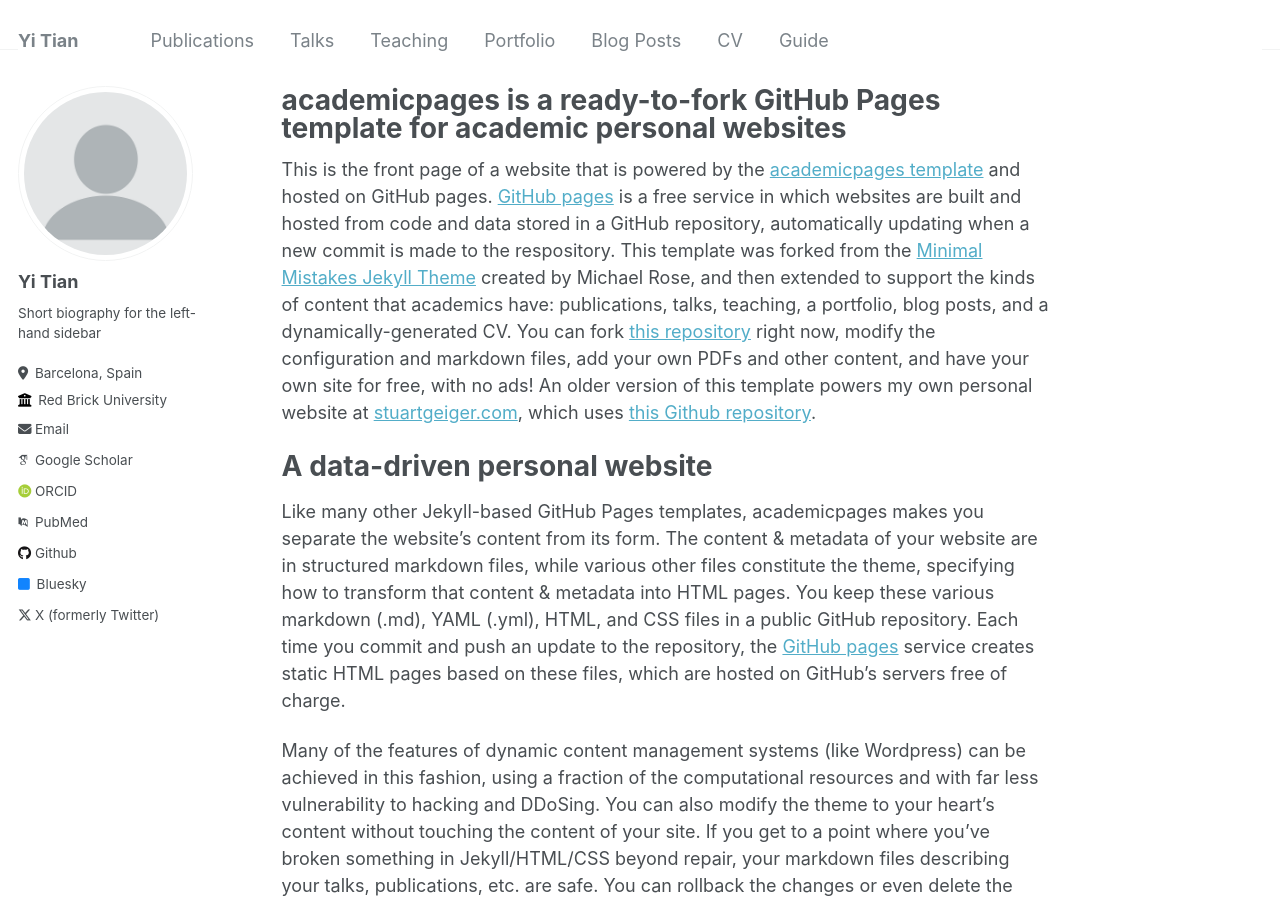
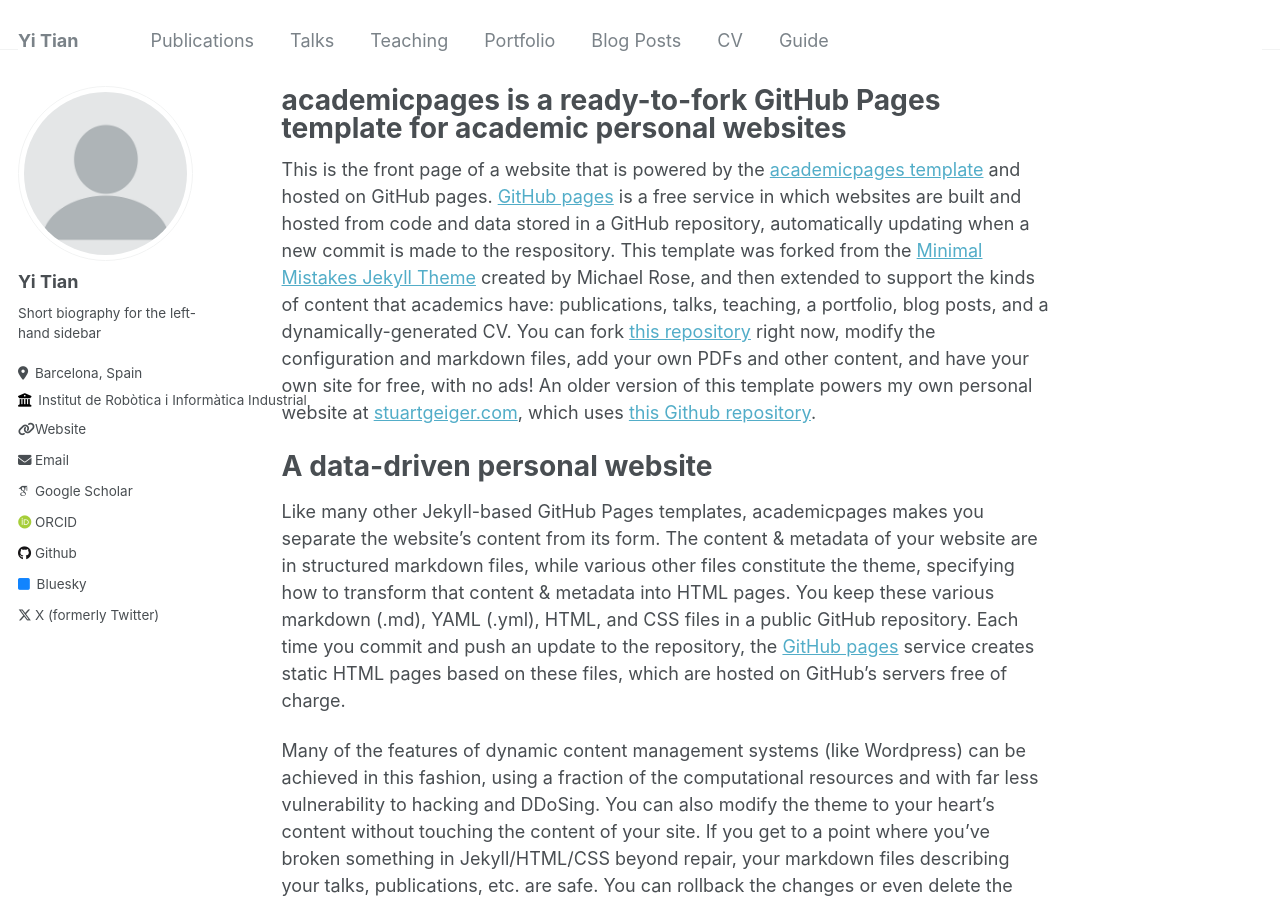
Before and after one commit to yitian97/yitian97.github.io, a Jekyll site: the page built from _pages/about.md, in a window 1280 px wide and 900 px high. Built offline with Jekyll 4.4.1, drawn with Linux system fonts in a browser that asks for light colours; some web fonts are replaced.

Commit message:
Update _config.yml

```diff
--- a/_config.yml
+++ b/_config.yml
@@ -11,10 +11,10 @@ locale                   : "en-US"
 title                    : "Yi Tian"
 title_separator          : "-"
 name                     : &name "Yi Tian"
-description              : &description "personal description"
-url                      : https://academicpages.github.io # the base hostname & protocol for your site e.g. "https://mmistakes.github.io"
+description              : &PhD student in Robotics"
+url                      : https://yitian97.github.io # the base hostname & protocol for your site e.g. "https://mmistakes.github.io"
 baseurl                  : "" # the subpath of your site, e.g. "/blog"
-repository               : "academicpages/academicpages.github.io"
+repository               : "yitian97/yitian97.github.io"
 
 # Site Author - The following control what appear as part of the author content on the side bar.
 #               If a field is blank the icon and link will not appear, otherwise it will be shown.
@@ -26,16 +26,16 @@ author:
   pronouns         : # example: "she/her"
   bio              : "Short biography for the left-hand sidebar"
   location         : "Barcelona, Spain"
-  employer         : "Red Brick University"
-  uri              : # URL
+  employer         : "Institut de Robòtica i Informàtica Industrial"
+  uri              : "https://www.iri.upc.edu/"
   email            : "ytian@iri.upc.edu"
 
   # Academic websites
   arxiv            : # URL - Update with the correct link to your profile
-  googlescholar    : "https://scholar.google.com/citations?user=PS_CX0AAAAAJ"
+  googlescholar    : "https://scholar.google.es/citations?user=5eX9ce8AAAAJ"
   impactstory      : # URL
-  orcid            : "http://orcid.org/yourorcidurl"
-  pubmed           : "https://www.ncbi.nlm.nih.gov/pubmed/?term=john+snow"
+  orcid            : "https://orcid.org/0000-0002-8673-6363"
+  pubmed           : # "https://www.ncbi.nlm.nih.gov/pubmed/?term=john+snow"
   researchgate     : # URL
 
   # Repositories and software development
```
